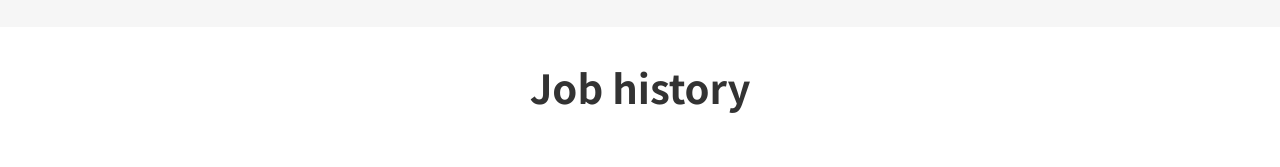
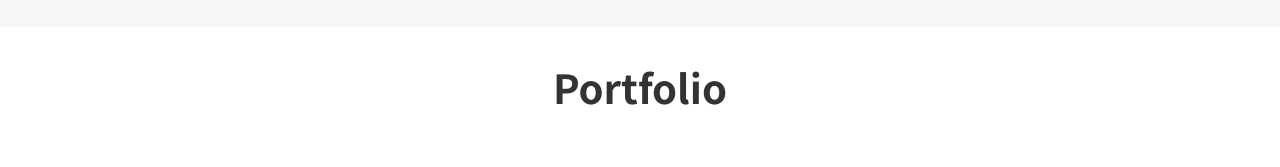
Before and after one commit to MasutaniAtsushi/parsonal-webpage, a plain HTML site: page HP/index.html in a window 1280 px wide. Shown: the part 2136-2303 px from the top of the page. Drawn offline with Linux system fonts and the light colour scheme; a script that the page names is missing.

Commit message:
Add files via upload

```diff
--- a/HP/index.html
+++ b/HP/index.html
@@ -188,7 +188,7 @@
 
 
     <section class="section">
-        <h1 class="section-headline">Job history</h1>
+        <h1 class="section-headline">Portfolio</h1>
 
         <ul class="grid grid-col-3">
             <li class="grid-item">
```
